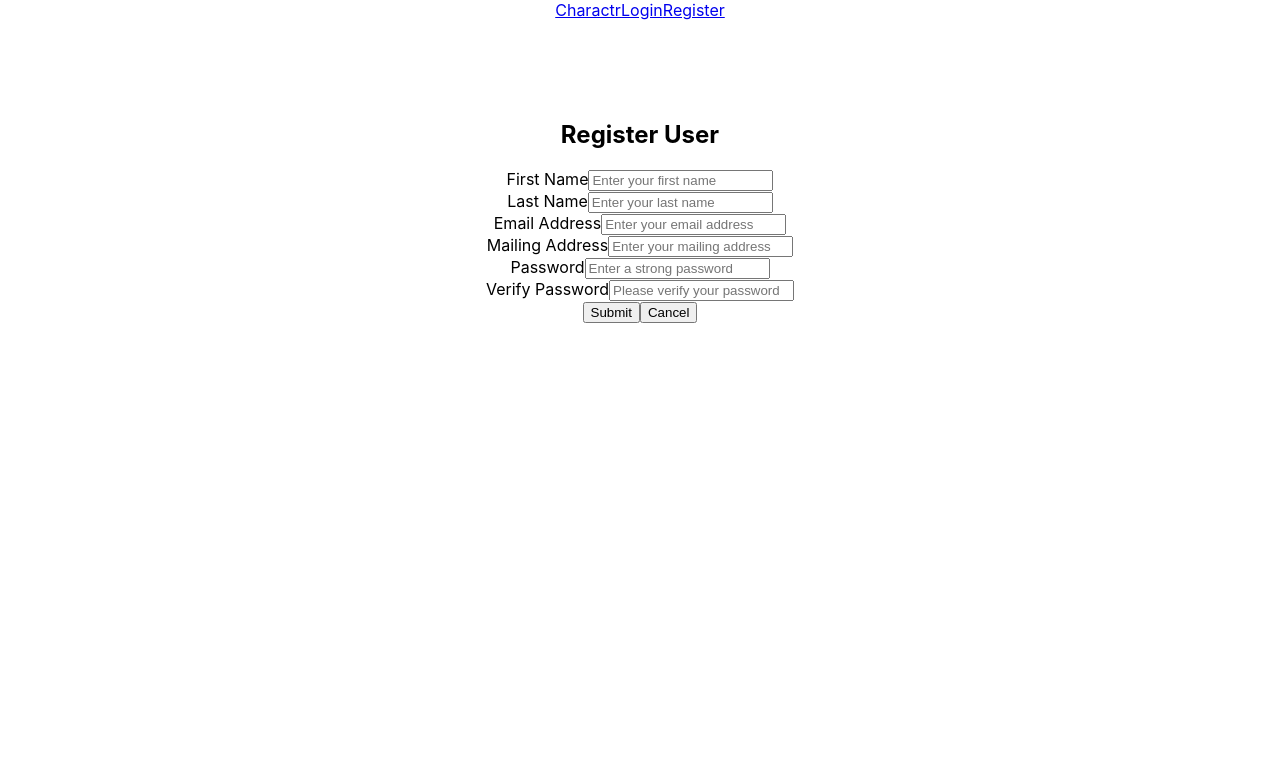
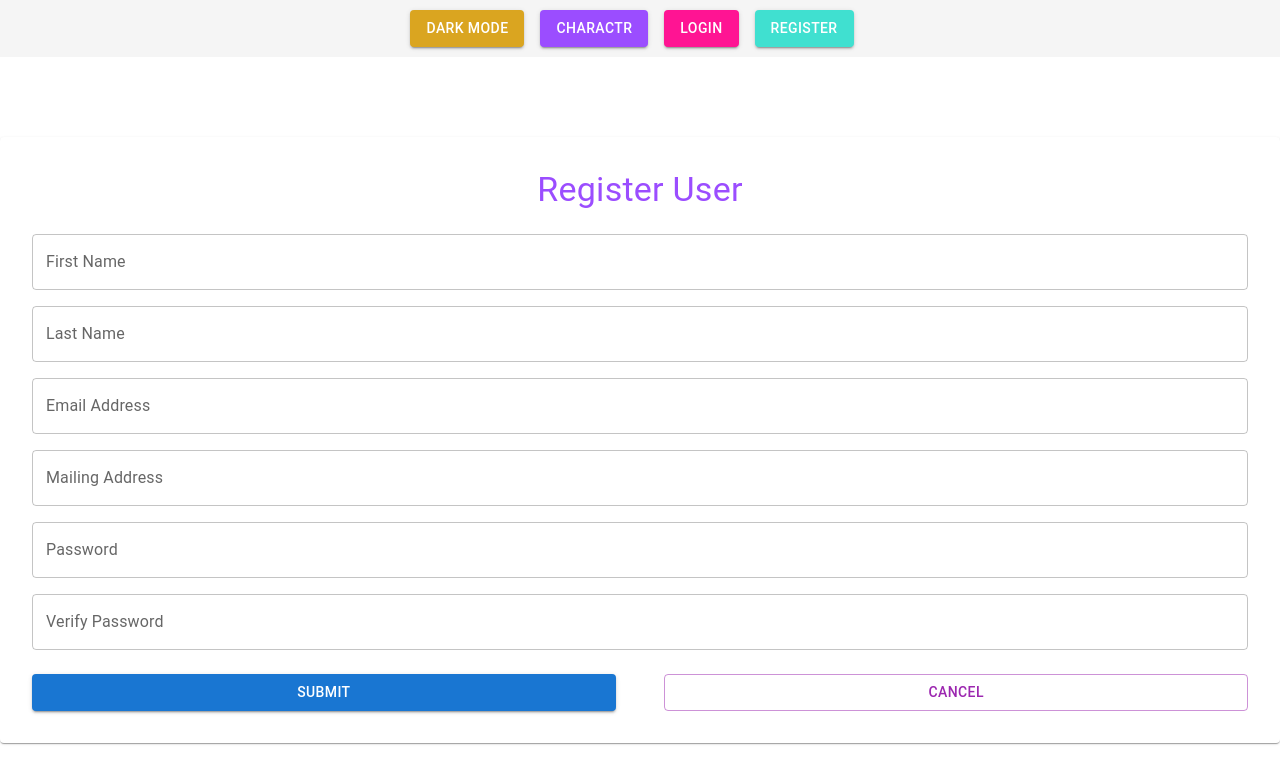
Before and after one commit to AllHubs-June-2024-Liftoff/Dakotah-Group-2, a React (Create React App) app in the folder Chaptr/frontend/chaptrfrontend/: page /RegisterUser in a window 1280 px wide. Shown: the top 784 px of the page. Built offline with nearby package versions, Linux system fonts and the light colour scheme.

Commit message:
git commit Material Css added to my pages

```diff
--- a/Chaptr/frontend/chaptrfrontend/src/App.js
+++ b/Chaptr/frontend/chaptrfrontend/src/App.js
@@ -1,5 +1,5 @@
+import React, { useState } from "react";
 import "./App.css";
-// import from '@mui/material';
 import NavBar from "./components/NavBar";
 import Home from "./components/Home";
 import Register from "./components/users/Register";
@@ -7,19 +7,46 @@ import Login from "./components/users/Login";
 import EditUser from "./components/users/EditUser";
 import ViewUser from "./components/users/View";
 import { BrowserRouter as Router, Routes, Route } from "react-router-dom";
+import { CssBaseline, ThemeProvider, createTheme } from "@mui/material";
 
 function App() {
+  const [darkMode, setDarkMode] = useState(false);
+
+  const toggleDarkMode = () => {
+    setDarkMode(!darkMode);
+  };
+
+  const theme = createTheme({
+    palette: {
+      mode: darkMode ? "dark" : "light",
+    },
+  });
+
   return (
+    <ThemeProvider theme={theme}>
+      <CssBaseline />
       <div className="App">
         <Router>
-        <NavBar />
+          <NavBar darkMode={darkMode} toggleDarkMode={toggleDarkMode} />
           <Routes>
-          <Route path="/" element={<Home />} />
-          <Route path="/RegisterUser" element={<Register />} />
-          <Route path="/Login" element={<Login />} />
+            <Route path="/" element={<Home darkMode={darkMode} />} />
+            <Route
+              path="/RegisterUser"
+              element={<Register darkMode={darkMode} />}
+            />
+            <Route path="/Login" element={<Login darkMode={darkMode} />} />
+            <Route
+              path="/EditUser"
+              element={<EditUser darkMode={darkMode} />}
+            />
+            <Route
+              path="/ViewUser"
+              element={<ViewUser darkMode={darkMode} />}
+            />
           </Routes>
         </Router>
       </div>
+    </ThemeProvider>
   );
 }
 
--- a/Chaptr/frontend/chaptrfrontend/src/components/Home.js
+++ b/Chaptr/frontend/chaptrfrontend/src/components/Home.js
@@ -1,7 +1,8 @@
 import React, { useEffect, useState } from "react";
 import axios from "axios";
+import { Typography, Paper, Button, Box } from "@mui/material";
 
-export default function Home() {
+export default function Home({ darkMode }) {
   const [users, setUsers] = useState([]);
   const [loading, setLoading] = useState(true);
   const [error, setError] = useState(null);
@@ -23,66 +24,181 @@ export default function Home() {
 
   if (loading) {
     return (
-      <div className="container py-5">
-        <div className="alert alert-info" role="alert">
-          Loading users...
-        </div>
+      <div
+        style={{
+          backgroundColor: darkMode ? "#121212" : "#f5f5f5",
+          color: darkMode ? "#e0e0e0" : "#333",
+          padding: "20px",
+        }}
+      >
+        <div>Loading users...</div>
       </div>
     );
   }
 
   if (error) {
     return (
-      <div className="container py-5">
-        <div className="alert alert-danger" role="alert">
-          {error}
-        </div>
+      <div
+        style={{
+          backgroundColor: darkMode ? "#121212" : "#f5f5f5",
+          color: darkMode ? "#e0e0e0" : "#333",
+          padding: "20px",
+        }}
+      >
+        <div>{error}</div>
       </div>
     );
   }
 
   return (
-    <div className="container py-5">
-      <div className="py-5">
-        <table className="table table-dark table-striped">
+    <Box
+      sx={{
+        backgroundColor: darkMode ? "#2E2E2E" : "#ffffff",
+        color: darkMode ? "#e0e0e0" : "#333",
+        padding: "40px",
+      }}
+    >
+      <Typography
+        variant="h4"
+        align="center"
+        sx={{
+          marginBottom: 3,
+          color: darkMode ? "#ff1493" : "#9b4dff",
+        }}
+      >
+        User Profiles
+      </Typography>
+
+      <Paper
+        sx={{
+          overflowX: "auto",
+          backgroundColor: darkMode ? "#1c1c1c" : "#f0f0f0",
+          padding: "20px",
+          borderRadius: "8px",
+        }}
+      >
+        <table
+          style={{
+            width: "100%",
+            borderCollapse: "collapse",
+            color: darkMode ? "#e0e0e0" : "#333",
+          }}
+        >
           <thead>
-            <tr>
-              <th>Profile Picture</th>
-              <th>Full Name</th>
-              <th>First Name</th>
-              <th>Last Name</th>
-              <th>Action</th>
+            <tr style={{ backgroundColor: darkMode ? "#121212" : "#f5f5f5" }}>
+              <th
+                style={{
+                  padding: "10px",
+                  border: `1px solid ${darkMode ? "#444" : "#ccc"}`,
+                }}
+              >
+                Profile Picture
+              </th>
+              <th
+                style={{
+                  padding: "10px",
+                  border: `1px solid ${darkMode ? "#444" : "#ccc"}`,
+                }}
+              >
+                Full Name
+              </th>
+              <th
+                style={{
+                  padding: "10px",
+                  border: `1px solid ${darkMode ? "#444" : "#ccc"}`,
+                }}
+              >
+                First Name
+              </th>
+              <th
+                style={{
+                  padding: "10px",
+                  border: `1px solid ${darkMode ? "#444" : "#ccc"}`,
+                }}
+              >
+                Last Name
+              </th>
+              <th
+                style={{
+                  padding: "10px",
+                  border: `1px solid ${darkMode ? "#444" : "#ccc"}`,
+                }}
+              >
+                Actions
+              </th>
             </tr>
           </thead>
           <tbody>
             {users.map((user) => (
-              <tr key={user.id}>
-                <td>{user.image}</td>
-                <td>{user.name}</td>
-                <td>{user.firstName}</td>
-                <td>{user.lastName}</td>
-                <td>
-                  <button
-                    type="button"
-                    className="btn btn-outline-primary mx-2"
+              <tr
+                key={user.id}
+                style={{
+                  backgroundColor: darkMode ? "#333" : "#fafafa",
+                }}
+              >
+                <td
+                  style={{
+                    padding: "8px",
+                    border: `1px solid ${darkMode ? "#444" : "#ccc"}`,
+                  }}
+                >
+                  {user.image}
+                </td>
+                <td
+                  style={{
+                    padding: "8px",
+                    border: `1px solid ${darkMode ? "#444" : "#ccc"}`,
+                  }}
+                >
+                  {user.name}
+                </td>
+                <td
+                  style={{
+                    padding: "8px",
+                    border: `1px solid ${darkMode ? "#444" : "#ccc"}`,
+                  }}
+                >
+                  {user.firstName}
+                </td>
+                <td
+                  style={{
+                    padding: "8px",
+                    border: `1px solid ${darkMode ? "#444" : "#ccc"}`,
+                  }}
+                >
+                  {user.lastName}
+                </td>
+                <td
+                  style={{
+                    padding: "8px",
+                    border: `1px solid ${darkMode ? "#444" : "#ccc"}`,
+                  }}
+                >
+                  <Button
+                    variant="contained"
+                    color="primary"
+                    style={{ marginRight: "5px", backgroundColor: "#9b4dff" }}
                   >
                     View
-                  </button>
-                  <button
-                    type="button"
-                    className="btn btn-outline-success mx-2"
+                  </Button>
+                  <Button
+                    variant="contained"
+                    style={{ marginRight: "5px", backgroundColor: "#40e0d0" }}
                   >
                     Edit
-                  </button>
-                  <button type="button" className="btn btn-outline-danger">
+                  </Button>
+                  <Button
+                    variant="contained"
+                    style={{ marginRight: "5px", backgroundColor: "#FF0000" }}
+                  >
                     Delete
-                  </button>
+                  </Button>
                 </td>
               </tr>
             ))}
           </tbody>
         </table>
-      </div>
-    </div>
+      </Paper>
+    </Box>
   );
 }
--- a/Chaptr/frontend/chaptrfrontend/src/components/NavBar.js
+++ b/Chaptr/frontend/chaptrfrontend/src/components/NavBar.js
@@ -1,20 +1,59 @@
-import React from "react";
+import * as React from "react";
+import Button from "@mui/material/Button";
 import { Link } from "react-router-dom";
 
-export default function NavBar() {
+export default function NavBar({ darkMode, toggleDarkMode }) {
   return (
     <div>
-      <nav className="navbar navbar-dark bg-dark fixed-top">
-        <div className="container-fluid">
-          <Link className="navbar-brand" to="/">
+      <nav>
+        <div
+          style={{
+            backgroundColor: darkMode ? "#121212" : "#f5f5f5",
+            padding: "10px",
+          }}
+        >
+          <Button
+            variant="contained"
+            color={darkMode ? "secondary" : "primary"}
+            onClick={toggleDarkMode}
+            sx={{ marginRight: 2, backgroundColor: "#daa520" }}
+          >
+            Dark Mode
+          </Button>
+
+          <Button
+            variant="contained"
+            component={Link}
+            sx={{
+              marginRight: 2,
+              backgroundColor: "#9b4dff",
+            }}
+            to="/"
+          >
             Charactr
-          </Link>
-          <Link className="btn btn-outline-light" to="/Login">
+          </Button>
+          <Button
+            variant="contained"
+            component={Link}
+            sx={{
+              marginRight: 2,
+              backgroundColor: "#ff1493",
+            }}
+            to="/Login"
+          >
             Login
-          </Link>
-          <Link className="btn btn-outline-light" to="/RegisterUser">
+          </Button>
+          <Button
+            variant="contained"
+            component={Link}
+            sx={{
+              marginRight: 2,
+              backgroundColor: "#40e0d0",
+            }}
+            to="/RegisterUser"
+          >
             Register
-          </Link>
+          </Button>
         </div>
       </nav>
     </div>
--- a/Chaptr/frontend/chaptrfrontend/src/components/users/Login.js
+++ b/Chaptr/frontend/chaptrfrontend/src/components/users/Login.js
@@ -1,38 +1,120 @@
-import React from "react";
+import React, { useState } from "react";
+import { TextField, Button, Paper, Typography } from "@mui/material";
 
-export default function Login() {
+export default function Login({ darkMode }) {
+  const [email, setEmail] = useState("");
+  const [password, setPassword] = useState("");
+
+  const handleSubmit = (event) => {
+    event.preventDefault();
+
+    console.log("Logging in with:", email, password);
+  };
+
   return (
-    <div className="container" style={{ paddingTop: "80px" }}>
-      <div class="row">
-        <form className="col-md offset-md-3 border rounded p-4 mt-2 shadow">
-          <h2 className="text-center m-4">Login</h2>
-          <div className="mb-3">
-            <label htmlFor="email" className="form-label">
-              Email Address
-            </label>
-            <input
-              type={"email"}
-              className="form-control"
-              placeholder="Enter your email address"
-              name="email"
-            />
-          </div>
-          <div className="mb-3">
-            <label htmlFor="password" className="form-label">
-              Password
-            </label>
-            <input
-              type={"password"}
-              className="form-control"
-              placeholder="Enter your password"
-              name="password"
-            />
-          </div>
-          <button type="submit" className="btn btn-outline-primary">
+    <div
+      style={{
+        backgroundColor: darkMode ? "#121212" : "#f5f5f5",
+        color: darkMode ? "#e0e0e0" : "#333",
+        height: "50vh",
+        display: "flex",
+        justifyContent: "center",
+        alignItems: "center",
+      }}
+    >
+      <Paper
+        elevation={3}
+        sx={{
+          padding: "20px",
+          borderRadius: "8px",
+          width: "400px",
+          backgroundColor: darkMode ? "#1c1c1c" : "#ffffff",
+        }}
+      >
+        <Typography
+          variant="h4"
+          align="center"
+          sx={{
+            marginBottom: 3,
+            color: darkMode ? "#ff1493" : "#9b4dff",
+          }}
+        >
+          Login
+        </Typography>
+
+        <form onSubmit={handleSubmit}>
+          <TextField
+            label="Email Address"
+            type="email"
+            variant="outlined"
+            fullWidth
+            required
+            margin="normal"
+            value={email}
+            onChange={(e) => setEmail(e.target.value)}
+            sx={{
+              backgroundColor: darkMode ? "#333" : "#ffffff",
+              color: darkMode ? "#e0e0e0" : "#333",
+              "& .MuiInputLabel-root": {
+                color: darkMode ? "#e0e0e0" : "#333",
+              },
+              "& .MuiOutlinedInput-root": {
+                "& fieldset": {
+                  borderColor: darkMode ? "#444" : "#ccc",
+                },
+                "&:hover fieldset": {
+                  borderColor: darkMode ? "#ff1493" : "#9b4dff",
+                },
+                "&.Mui-focused fieldset": {
+                  borderColor: darkMode ? "#ff1493" : "#9b4dff",
+                },
+              },
+            }}
+          />
+
+          <TextField
+            label="Password"
+            type="password"
+            variant="outlined"
+            fullWidth
+            required
+            margin="normal"
+            value={password}
+            onChange={(e) => setPassword(e.target.value)}
+            sx={{
+              backgroundColor: darkMode ? "#333" : "#ffffff",
+              color: darkMode ? "#e0e0e0" : "#333",
+              "& .MuiInputLabel-root": {
+                color: darkMode ? "#e0e0e0" : "#333",
+              },
+              "& .MuiOutlinedInput-root": {
+                "& fieldset": {
+                  borderColor: darkMode ? "#444" : "#ccc",
+                },
+                "&:hover fieldset": {
+                  borderColor: darkMode ? "#ff1493" : "#9b4dff",
+                },
+                "&.Mui-focused fieldset": {
+                  borderColor: darkMode ? "#ff1493" : "#9b4dff",
+                },
+              },
+            }}
+          />
+
+          <Button
+            type="submit"
+            fullWidth
+            variant="contained"
+            color={darkMode ? "secondary" : "primary"}
+            sx={{
+              marginTop: "16px",
+              backgroundColor: darkMode ? "#ff1493" : "#9b4dff",
+            }}
+          >
             Submit
-          </button>
+          </Button>
         </form>
-      </div>
+      </Paper>
     </div>
   );
 }
--- a/Chaptr/frontend/chaptrfrontend/src/components/users/Register.js
+++ b/Chaptr/frontend/chaptrfrontend/src/components/users/Register.js
@@ -1,116 +1,118 @@
 import React, { useState } from "react";
+import { TextField, Button, Paper, Typography } from "@mui/material";
 
-export default function Register() {
+export default function Register({ darkMode }) {
   const [user, setUser] = useState({
     firstName: "",
     lastName: "",
     email: "",
     location: "",
-    pwHash: "",
+    password: "",
+    verifyPassword: "",
   });
 
   const { firstName, lastName, email, location, password, verifyPassword } =
     user;
 
   const onInputChange = (e) => {
-    setUser({ ...user, [e.target.firstName]: e.target.value });
+    setUser({ ...user, [e.target.name]: e.target.value });
   };
 
-  /*if (verifyPassword ===  password) {
-    setUser.pwHash = password
-  }*/
+  const handleSubmit = (event) => {
+    event.preventDefault();
+    // Add your form submission logic here
+  };
 
   return (
-    <div className="container" style={{ paddingTop: "80px" }}>
-      <div className="row">
-        <form className="col-md offset-md-3 border rounded p-4 mt-2 shadow">
-          <h2 className="text-center m-4">Register User</h2>
-          <div className="mb-3">
-            <label htmlFor="firstName" className="form-label">
-              First Name
-            </label>
-            <input
-              type={"text"}
-              className="form-control"
-              placeholder="Enter your first name"
+    <Paper
+      sx={{
+        padding: 4,
+        marginTop: "80px",
+        backgroundColor: darkMode ? "#333" : "#fff",
+        color: darkMode ? "#fff" : "#000",
+      }}
+    >
+      <Typography
+        variant="h4"
+        align="center"
+        sx={{
+          marginBottom: 3,
+          color: darkMode ? "#40e0d0" : "#9b4dff",
+        }}
+      >
+        Register User
+      </Typography>
+      <form onSubmit={handleSubmit}>
+        <TextField
+          label="First Name"
           name="firstName"
           value={firstName}
-              onChange={(e) => onInputChange(e)}
+          onChange={onInputChange}
+          fullWidth
+          variant="outlined"
+          sx={{ marginBottom: 2 }}
         />
-          </div>
-          <div className="mb-3">
-            <label htmlFor="lastName" className="form-label">
-              Last Name
-            </label>
-            <input
-              type={"text"}
-              className="form-control"
-              placeholder="Enter your last name"
+        <TextField
+          label="Last Name"
           name="lastName"
           value={lastName}
-              onChange={(e) => onInputChange(e)}
+          onChange={onInputChange}
+          fullWidth
+          variant="outlined"
+          sx={{ marginBottom: 2 }}
         />
-          </div>
-          <div className="mb-3">
-            <label htmlFor="email" className="form-label">
-              Email Address
-            </label>
-            <input
-              type={"email"}
-              className="form-control"
-              placeholder="Enter your email address"
+        <TextField
+          label="Email Address"
           name="email"
           value={email}
-              onChange={(e) => onInputChange(e)}
+          onChange={onInputChange}
+          fullWidth
+          variant="outlined"
+          sx={{ marginBottom: 2 }}
         />
-          </div>
-          <div className="mb-3">
-            <label htmlFor="location" className="form-label">
-              Mailing Address
-            </label>
-            <input
-              type={"text"}
-              className="form-control"
-              placeholder="Enter your mailing address"
+        <TextField
+          label="Mailing Address"
           name="location"
           value={location}
-              onChange={(e) => onInputChange(e)}
+          onChange={onInputChange}
+          fullWidth
+          variant="outlined"
+          sx={{ marginBottom: 2 }}
         />
-            <div className="mb-3">
-              <label htmlFor="password" className="form-label">
-                Password
-              </label>
-              <input
-                type={"pwHash"}
-                className="form-control"
-                placeholder="Enter a strong password"
+        <TextField
+          label="Password"
           name="password"
+          type="password"
           value={password}
-                onChange={(e) => onInputChange(e)}
+          onChange={onInputChange}
+          fullWidth
+          variant="outlined"
+          sx={{ marginBottom: 2 }}
         />
-            </div>
-            <div className="mb-3">
-              <label htmlFor="verifyPassword" className="form-label">
-                Verify Password
-              </label>
-              <input
-                type={"password"}
-                className="form-control"
-                placeholder="Please verify your password"
+        <TextField
+          label="Verify Password"
           name="verifyPassword"
+          type="password"
           value={verifyPassword}
-                onChange={(e) => onInputChange(e)}
+          onChange={onInputChange}
+          fullWidth
+          variant="outlined"
+          sx={{ marginBottom: 3 }}
         />
-            </div>
-            <button type="submit" className="btn btn-outline-primary">
+        <div style={{ display: "flex", justifyContent: "space-between" }}>
+          <Button
+            variant="contained"
+            type="submit"
+            color="primary"
+            sx={{ width: "48%" }}
+          >
             Submit
-            </button>
-            <button type="submit" className="btn btn-outline-danger">
+          </Button>
+          <Button variant="outlined" color="secondary" sx={{ width: "48%" }}>
             Cancel
-            </button>
+          </Button>
         </div>
       </form>
-      </div>
-    </div>
+    </Paper>
   );
 }
```
Lines whose indentation alone changed are shown as unchanged.
